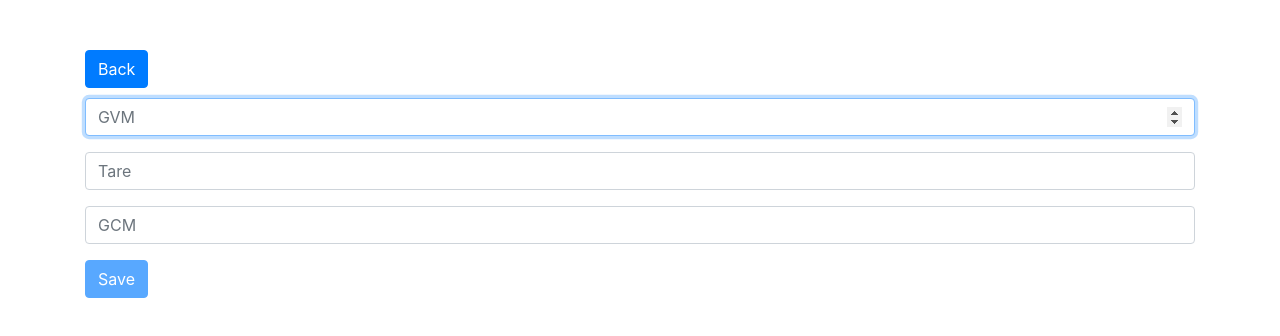
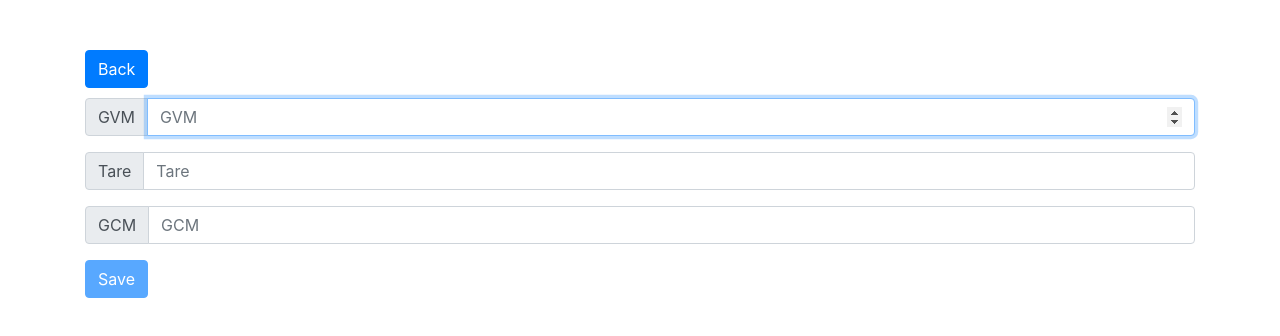
Before and after one commit to AndrewT78/tow-safe-app, a React (Create React App) app: page /carconfig in a window 1280 px wide. Shown: the top 336 px of the page. Built offline with nearby package versions, Linux system fonts and the light colour scheme.

Commit message:
Field headings

```diff
--- a/src/configcomponents/car/CarConfig.js
+++ b/src/configcomponents/car/CarConfig.js
@@ -1,6 +1,6 @@
 import React from "react";
 
-import { Form, Button } from "react-bootstrap";
+import { Form, Button, InputGroup } from "react-bootstrap";
 
 import { connect } from "react-redux";
 import { updateCarConfig } from "../../redux/actions";
@@ -52,6 +52,10 @@ class CarConfig extends React.Component {
     return (
       <Form onSubmit={this.handleSubmit}>
         <Form.Group controlId="carConfigForm.atm">
+          <InputGroup>
+            <InputGroup.Prepend>
+              <InputGroup.Text>GVM</InputGroup.Text>
+            </InputGroup.Prepend>
             <Form.Control
               type="number"
               placeholder="GVM"
@@ -59,22 +63,33 @@ class CarConfig extends React.Component {
               onChange={(e) => this.updateGVM(e.target.value)}
               autoFocus={true}
             />
+          </InputGroup>
         </Form.Group>
         <Form.Group controlId="carConfigForm.tare">
+          <InputGroup>
+            <InputGroup.Prepend>
+              <InputGroup.Text>Tare</InputGroup.Text>
+            </InputGroup.Prepend>
             <Form.Control
               type="number"
               placeholder="Tare"
               value={this.state.tare}
               onChange={(e) => this.updateTare(e.target.value)}
             />
+          </InputGroup>
         </Form.Group>
         <Form.Group controlId="carConfigForm.gcm">
+          <InputGroup>
+            <InputGroup.Prepend>
+              <InputGroup.Text>GCM</InputGroup.Text>
+            </InputGroup.Prepend>
             <Form.Control
               type="number"
               placeholder="GCM"
               value={this.state.gcm}
               onChange={(e) => this.updateGCM(e.target.value)}
             />
+          </InputGroup>
         </Form.Group>
         {this.formComplete() ? (
           <Button type="submit">Save</Button>
--- a/src/configcomponents/van/VanConfig.js
+++ b/src/configcomponents/van/VanConfig.js
@@ -1,6 +1,6 @@
 import React from "react";
 
-import { Form, Button } from "react-bootstrap";
+import { Form, Button, InputGroup } from "react-bootstrap";
 
 import { connect } from "react-redux";
 import { updateVanConfig } from "../../redux/actions";
@@ -52,6 +52,10 @@ class VanConfig extends React.Component {
     return (
       <Form onSubmit={this.handleSubmit}>
         <Form.Group controlId="vanConfigForm.atm">
+          <InputGroup>
+            <InputGroup.Prepend>
+              <InputGroup.Text>ATM</InputGroup.Text>
+            </InputGroup.Prepend>
             <Form.Control
               type="number"
               placeholder="ATM"
@@ -59,22 +63,33 @@ class VanConfig extends React.Component {
               onChange={(e) => this.updateATM(e.target.value)}
               autoFocus={true}
             />
+          </InputGroup>
         </Form.Group>
         <Form.Group controlId="vanConfigForm.tare">
+          <InputGroup>
+            <InputGroup.Prepend>
+              <InputGroup.Text>Tare</InputGroup.Text>
+            </InputGroup.Prepend>
             <Form.Control
               type="number"
               placeholder="Tare"
               value={this.state.tare}
               onChange={(e) => this.updateTare(e.target.value)}
             />
+          </InputGroup>
         </Form.Group>
         <Form.Group controlId="vanConfigForm.tbm">
+          <InputGroup>
+            <InputGroup.Prepend>
+              <InputGroup.Text>TBM</InputGroup.Text>
+            </InputGroup.Prepend>
             <Form.Control
               type="number"
               placeholder="TBM"
               value={this.state.tbm}
               onChange={(e) => this.updateTBM(e.target.value)}
             />
+          </InputGroup>
         </Form.Group>
         {this.formComplete() ? (
           <Button type="submit">Save</Button>
```
Also changed, not shown: 1 other file (tests, documents, lock files or other folders). Lines whose indentation alone changed are shown as unchanged.
